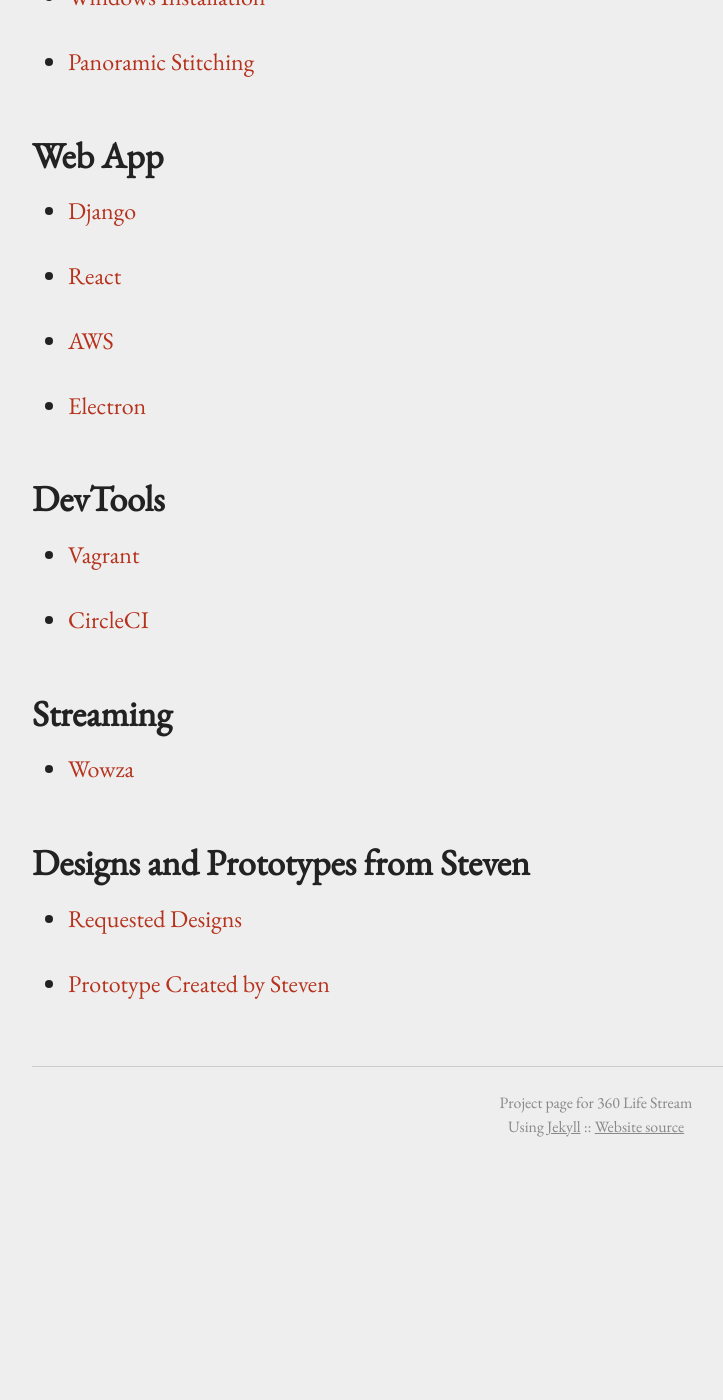
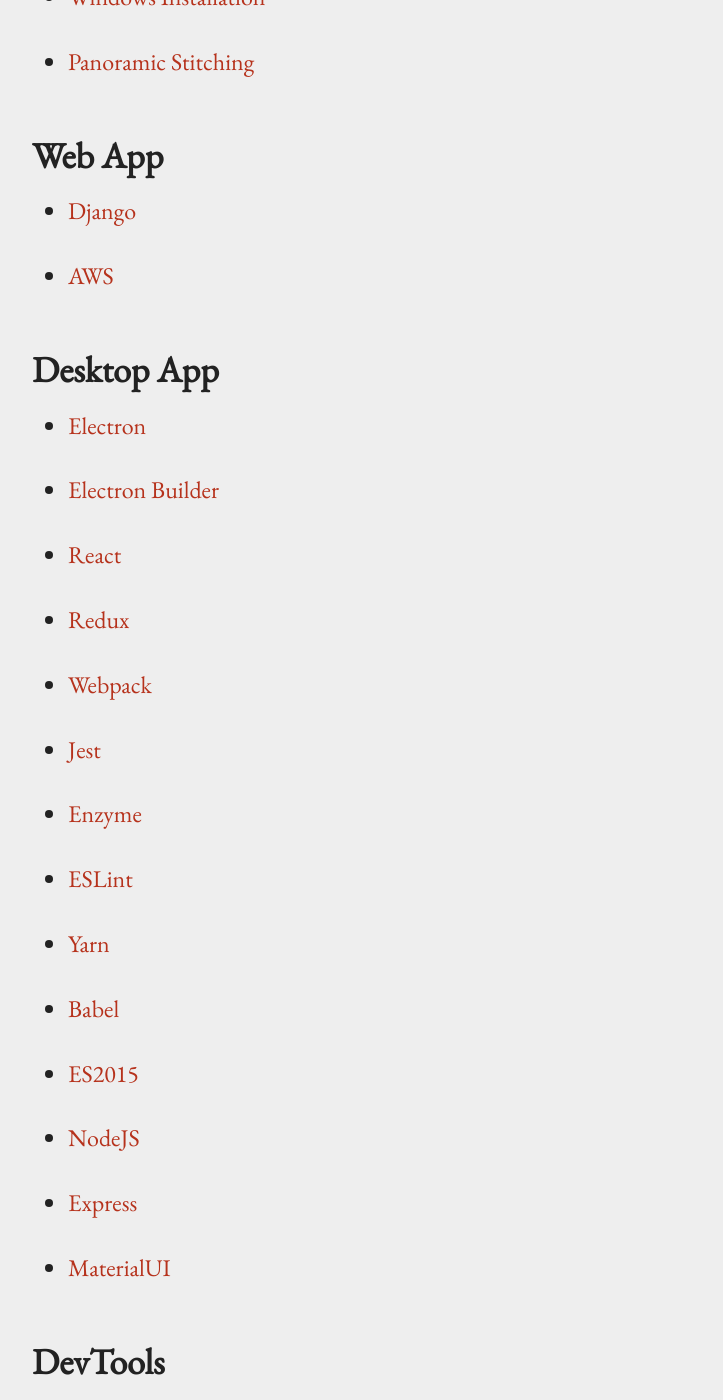
Before and after one commit to 360ls/360ls, a Jekyll site: the page built from _general/links.md, in a window 1280 px wide and 1400 px high, scrolled down 475 px. Shown: the whole window, without its empty margins (44-767 px from the left). Built offline with Jekyll 4.4.1, drawn with Linux system fonts in a browser that asks for light colours; before the commit the page ends 1637 px from its top, so only the background shows below that; some of the changed text lies outside the part shown.

Commit message:
update related links

```diff
--- a/_general/links.md
+++ b/_general/links.md
@@ -3,6 +3,7 @@
 title: Related Links
 ---
 ## OpenCV
+
 - [Official Docs](http://docs.opencv.org/3.1.0/)
 
 - [OS X Installation](http://www.mobileway.net/2015/02/14/install-opencv-for-python-on-mac-os-x/)
@@ -12,23 +13,62 @@
 - [Panoramic Stitching](http://www.pyimagesearch.com/2016/01/11/opencv-panorama-stitching/)
 
 ## Web App
+
 - [Django](https://docs.djangoproject.com/en/1.10/)
+
+- [AWS](https://aws.amazon.com/documentation/)
+
+## Desktop App
+
+- [Electron](http://electron.atom.io/)
+
+- [Electron Builder](https://github.com/electron-userland/electron-builder)
 
 - [React](https://facebook.github.io/react/index.html)
 
-- [AWS](https://aws.amazon.com/documentation/)
+- [Redux](http://redux.js.org/)
 
-- [Electron](http://electron.atom.io/)
+- [Webpack](https://webpack.github.io/)
+
+- [Jest](https://facebook.github.io/jest/)
+
+- [Enzyme](http://airbnb.io/enzyme/)
+
+- [ESLint](http://eslint.org/)
+
+- [Yarn](https://yarnpkg.com/)
+
+- [Babel](https://babeljs.io/)
+
+- [ES2015](https://babeljs.io/learn-es2015/)
+
+- [NodeJS](https://nodejs.org/en/)
+
+- [Express](http://expressjs.com/)
+
+- [MaterialUI](http://www.material-ui.com/)
+
 
 ## DevTools
+
 - [Vagrant](https://www.vagrantup.com/docs/)
 
 - [CircleCI](https://circleci.com/docs/)
 
+- [TravisCI](https://travis-ci.org/)
+
+- [Redux Devtools](https://github.com/gaearon/redux-devtools)
+
+## Provisioning
+
+- [Ansible](http://docs.ansible.com/)
+
 ## Streaming
+
 - [Wowza](https://www.wowza.com/products/streaming-engine)
 
 ## Designs and Prototypes from Steven
+
 - [Requested Designs](https://drive.google.com/drive/folders/0B5ISHmWoJse8Mzd5TzZMcUNKTVU)
 
 - [Prototype Created by Steven](http://steventking.com/360live/)
```
